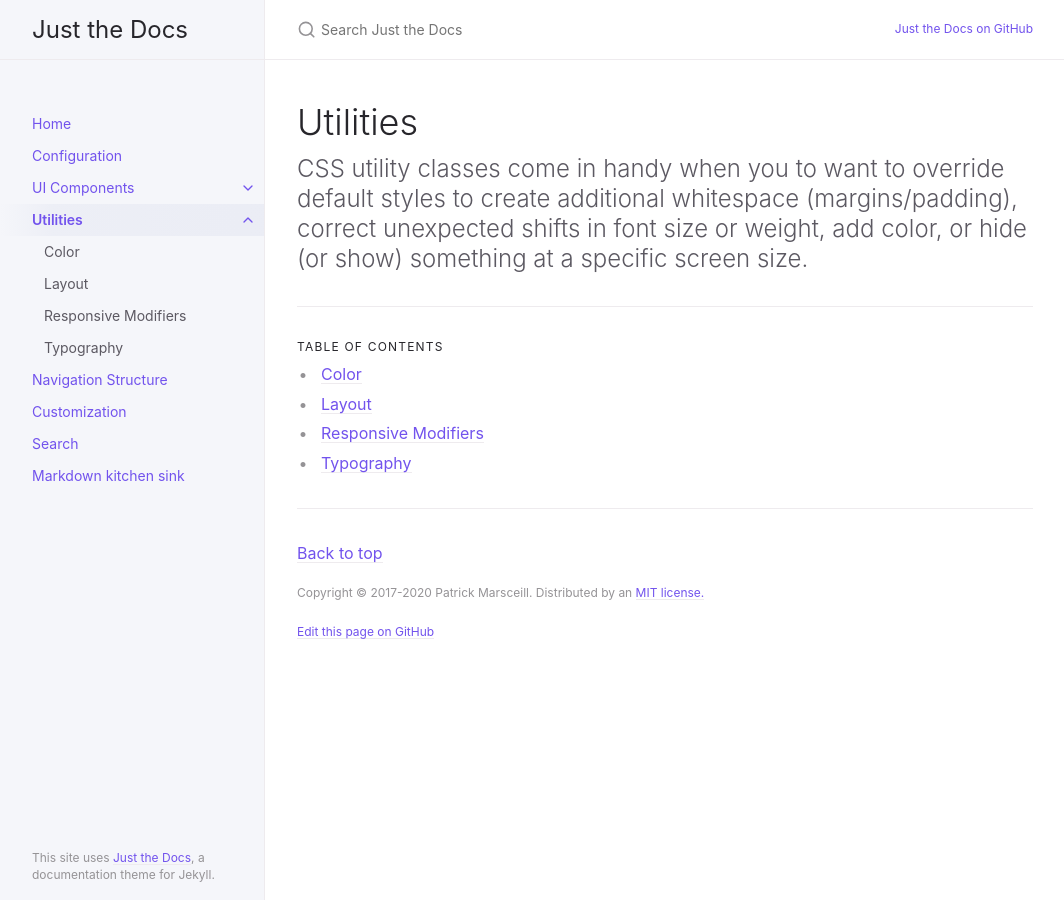
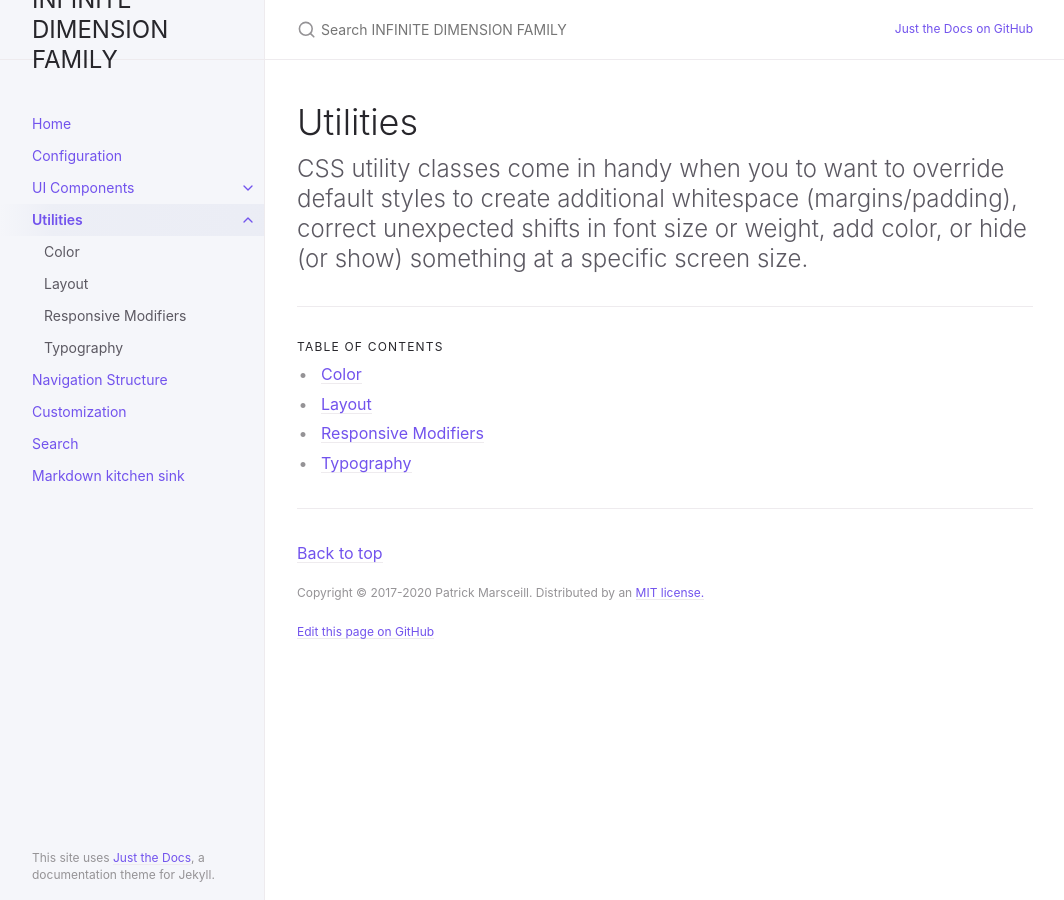
Before and after one commit to OranWeb/id-doc, a Jekyll site: the page built from docs/utilities/utilities.md, in a window 1280 px wide. Shown: the whole page, without its empty margins (107-1171 px from the left). Built offline with Jekyll 4.4.1, drawn with Linux system fonts in a browser that asks for light colours.

Commit message:
Update _config.yml

```diff
--- a/_config.yml
+++ b/_config.yml
@@ -13,9 +13,9 @@
 # you will see them accessed via {{ site.title }}, {{ site.github_repo }}, and so on.
 # You can create any custom variable you would like, and they will be accessible
 # in the templates via {{ site.myvariable }}.
-title: Just the Docs
-description: A Jekyll theme for documentation
-baseurl: "/just-the-docs" # the subpath of your site, e.g. /blog
+title: INFINITE DIMENSION FAMILY
+description: A Documentation site for faction
+baseurl: "/" # the subpath of your site, e.g. /blog
 url: "https://pmarsceill.github.io" # the base hostname & protocol for your site, e.g. http://example.com
 
 permalink: pretty
```
